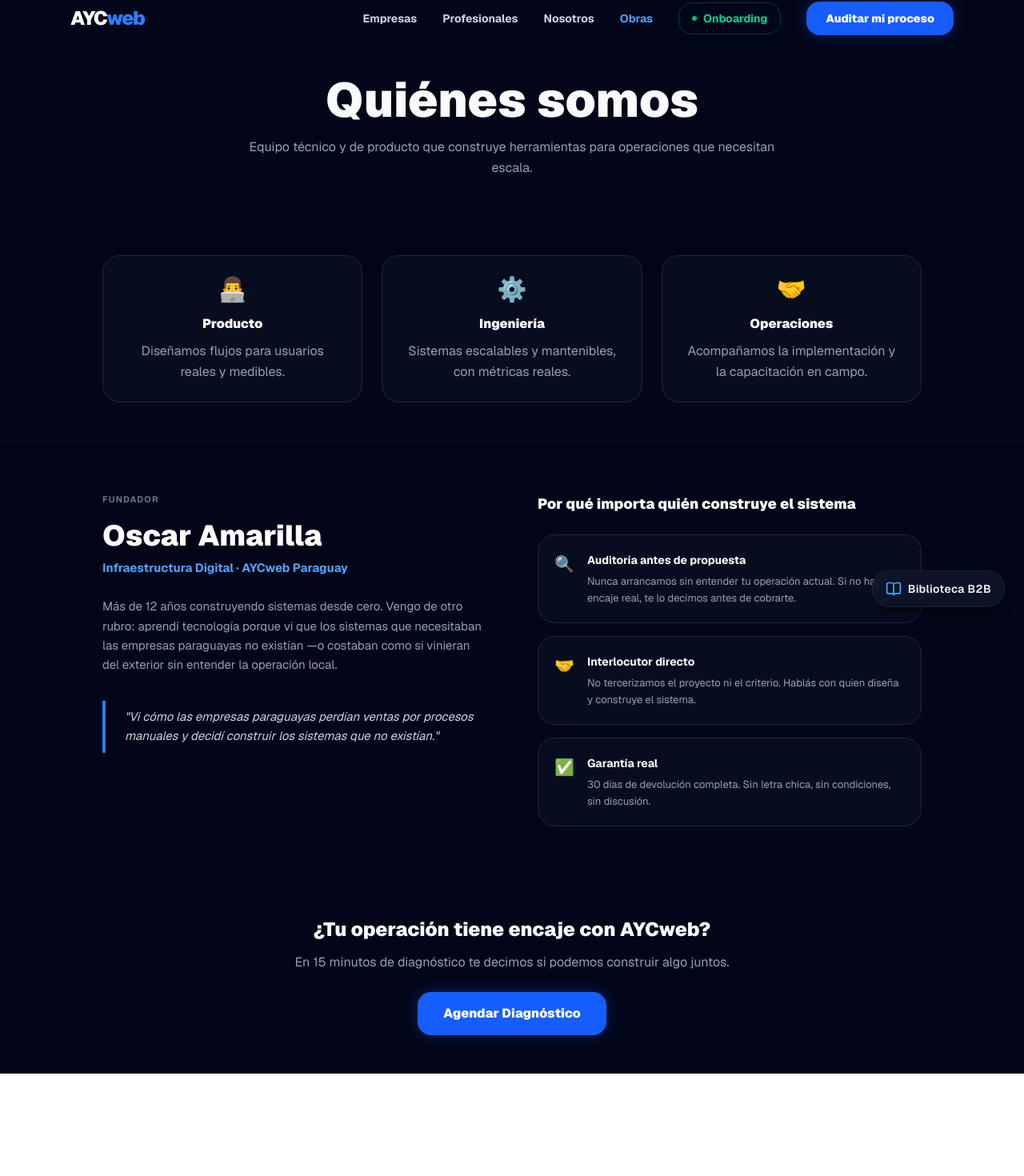
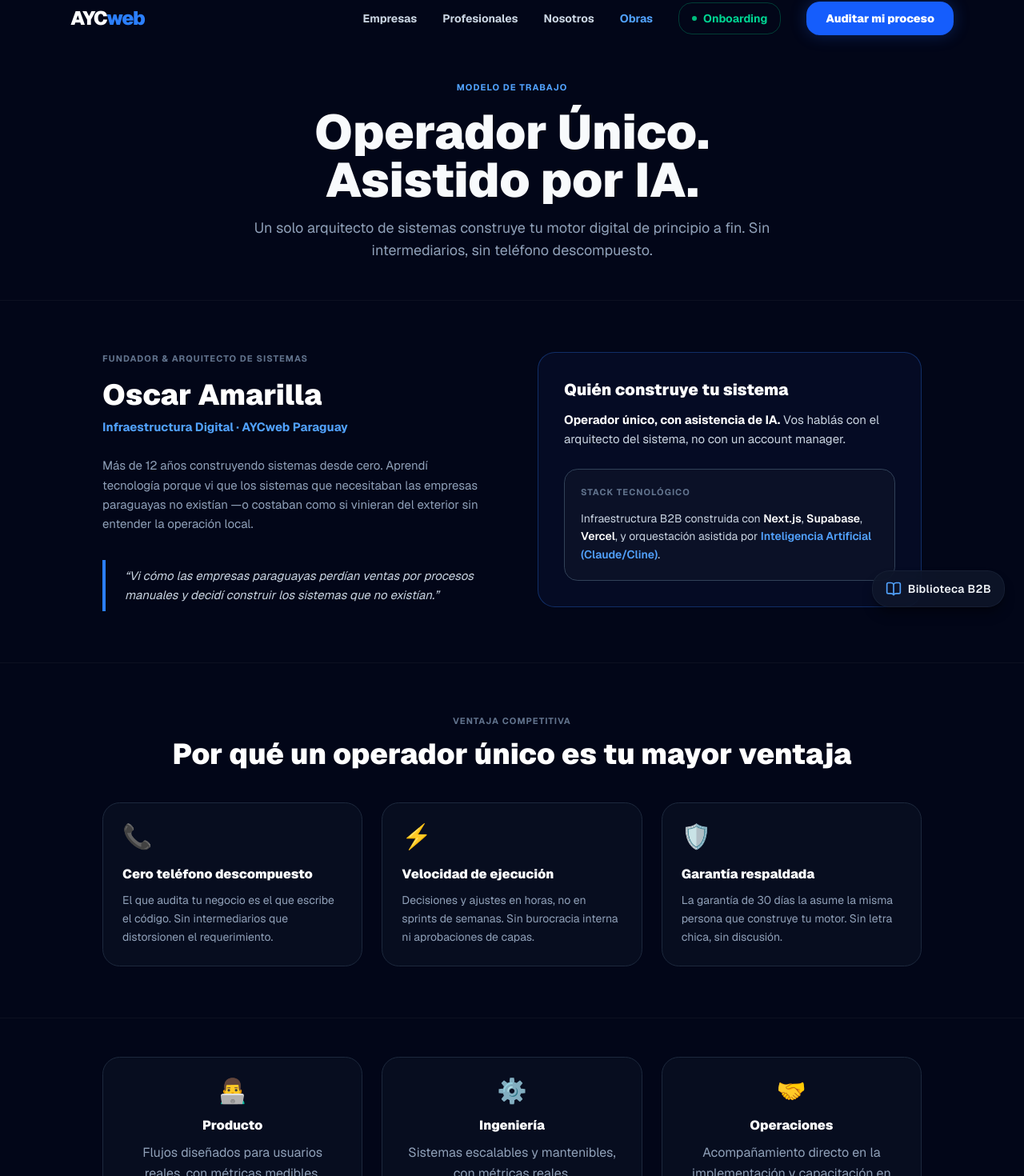
Before and after one commit to oscaramarilla/aycweb, a Next.js app: page /empresas/nosotros in a window 1280 px wide. Shown: the part 17-1487 px from the top of the page at 80% size. Before the commit the page ends 1359 px from the top, so only its background shows below. Built offline with nearby package versions, Linux system fonts and the light colour scheme.

Commit message:
feat(b2b): reposicionamiento a operador unico, inyeccion de ruc en layout y proteccion seo para rutas legacy

```diff
--- /dev/null
+++ b/app/(funnels)/oscar/layout.tsx
@@ -0,0 +1,14 @@
+import type { Metadata } from "next";
+
+// Evita indexación de Google: landing de venta directa con precios B2B Premium.
+// La ruta canónica pública es /es/empresas.
+export const metadata: Metadata = {
+  robots: {
+    index: false,
+    follow: false,
+  },
+};
+
+export default function OscarLayout({ children }: { children: React.ReactNode }) {
+  return <>{children}</>;
+}
--- a/app/[lang]/(marketing)/empresas/page.tsx
+++ b/app/[lang]/(marketing)/empresas/page.tsx
@@ -358,9 +358,9 @@ export default function ProductosPage() {
 
           <div className="grid grid-cols-1 md:grid-cols-3 gap-4">
             <div className="rounded-2xl border border-slate-800 bg-slate-900/40 p-5 text-center">
-              <div className="font-black text-white mb-2">Pagás primero</div>
+              <div className="font-black text-white mb-2">Pagás cuando aceptás</div>
               <p className="text-[13px] text-slate-400 leading-relaxed">
-                Filtramos curiosos. Compromiso mutuo desde el día uno.
+                No antes. Primero diagnóstico, después propuesta. Si la aceptás, arrancamos.
               </p>
             </div>
             <div className="rounded-2xl border border-slate-800 bg-slate-900/40 p-5 text-center">
--- a/app/[lang]/(marketing)/layout.tsx
+++ b/app/[lang]/(marketing)/layout.tsx
@@ -1,4 +1,5 @@
 import Navbar from "@/components/Navbar";
+import Footer from "@/components/Footer";
 import FloatingResourcesCTA from "@/components/ui/FloatingResourcesCTA";
 
 export default function MarketingLayout({
@@ -12,6 +13,7 @@ export default function MarketingLayout({
       <main className="flex-1">
         {children}
       </main>
+      <Footer />
       <FloatingResourcesCTA />
     </div>
   );
--- a/app/[lang]/(marketing)/nosotros/page.tsx
+++ b/app/[lang]/(marketing)/nosotros/page.tsx
@@ -2,25 +2,26 @@ import type { Metadata } from "next";
 import { buildWaLink } from "../../../../lib/config/contact";
 
 export const metadata: Metadata = {
-  title: "Quiénes Somos | Equipo de Infraestructura Digital B2B | AYCweb Paraguay",
+  title: "Operador Único + IA | Infraestructura Digital B2B | AYCweb Paraguay",
   description:
-    "Conocé al equipo detrás de AYCweb: ingeniería, producto y operaciones que construyen sistemas digitales para empresas y profesionales en Paraguay. Más de 3 años automatizando operaciones reales.",
+    "AYCweb es operado por un único arquitecto de sistemas con asistencia de IA. Hablás directo con quien construye tu motor digital, no con un account manager. Más de 12 años automatizando operaciones reales en Paraguay.",
   keywords: [
     "quiénes somos AYCweb",
-    "equipo desarrollo web paraguay",
+    "operador único desarrollo web paraguay",
     "firma infraestructura digital paraguay",
     "AYC SRL paraguay",
     "Oscar Amarilla Cáceres",
     "desarrollo B2B paraguay",
     "automatización empresas paraguay",
+    "IA augmentation paraguay",
   ],
   alternates: {
     canonical: "https://aycweb.com/es/nosotros",
   },
   openGraph: {
-    title: "Quiénes Somos | Equipo de Infraestructura Digital B2B | AYCweb Paraguay",
+    title: "Operador Único + IA | Infraestructura Digital B2B | AYCweb Paraguay",
     description:
-      "Equipo técnico y de producto que construye herramientas para operaciones que necesitan escala. Ingeniería, producto y operaciones al servicio de empresas en Paraguay.",
+      "Un solo arquitecto de sistemas, asistido por IA, construye tu motor digital de principio a fin. Sin teléfono descompuesto, sin account managers. Infraestructura B2B real para empresas en Paraguay.",
     url: "https://aycweb.com/es/nosotros",
     siteName: "AYCweb",
     images: [
@@ -28,7 +29,7 @@ export const metadata: Metadata = {
         url: "/og-image.jpg",
         width: 1200,
         height: 630,
-        alt: "Equipo AYCweb - Infraestructura Digital B2B Paraguay",
+        alt: "AYCweb - Operador Único + IA · Infraestructura Digital B2B Paraguay",
       },
     ],
     locale: "es_PY",
@@ -36,9 +37,9 @@ export const metadata: Metadata = {
   },
   twitter: {
     card: "summary_large_image",
-    title: "Quiénes Somos | AYCweb Paraguay",
+    title: "Operador Único + IA | AYCweb Paraguay",
     description:
-      "Equipo técnico que construye sistemas digitales para empresas y profesionales en Paraguay. Ingeniería, producto y operaciones.",
+      "Un solo arquitecto de sistemas con asistencia de IA. Hablás con quien construye, no con un intermediario. Infraestructura B2B para Paraguay.",
     images: ["/og-image.jpg"],
   },
 };
@@ -46,21 +47,115 @@ export const metadata: Metadata = {
 export default function NosotrosPage() {
   return (
     <div className="min-h-screen bg-slate-950 text-slate-50">
+
+      {/* ====== HERO ====== */}
       <section className="px-6 pt-28 pb-12 text-center">
         <div className="max-w-4xl mx-auto">
-          <h1 className="text-4xl md:text-6xl font-black mb-4">Quiénes somos</h1>
-          <p className="text-slate-400 max-w-2xl mx-auto">
-            Equipo técnico y de producto que construye herramientas para operaciones que necesitan escala.
+          <span className="inline-block text-blue-400 font-bold tracking-widest uppercase text-[11px] mb-4">
+            Modelo de trabajo
+          </span>
+          <h1 className="text-4xl md:text-6xl font-black mb-4">
+            Operador Único.<br className="hidden md:block" /> Asistido por IA.
+          </h1>
+          <p className="text-slate-400 max-w-2xl mx-auto text-lg">
+            Un solo arquitecto de sistemas construye tu motor digital de principio a fin.
+            Sin intermediarios, sin teléfono descompuesto.
           </p>
         </div>
       </section>
 
-      <section className="px-6 py-12">
+      {/* ====== BIO DE OSCAR + QUIÉN CONSTRUYE TU SISTEMA ====== */}
+      <section className="px-6 py-16 border-t border-white/[0.04]">
+        <div className="max-w-5xl mx-auto">
+          <div className="grid grid-cols-1 md:grid-cols-2 gap-10 md:gap-16 items-start">
+
+            {/* Columna izquierda: Bio */}
+            <div>
+              <span className="text-slate-500 font-bold tracking-widest uppercase text-[11px] mb-4 block">
+                Fundador &amp; Arquitecto de Sistemas
+              </span>
+              <h2 className="text-3xl md:text-4xl font-black text-white mb-2">Oscar Amarilla</h2>
+              <p className="text-blue-400 font-bold mb-6 text-[15px]">Infraestructura Digital · AYCweb Paraguay</p>
+              <p className="text-slate-400 leading-relaxed mb-8 text-[15px]">
+                Más de 12 años construyendo sistemas desde cero. Aprendí tecnología porque vi que los sistemas
+                que necesitaban las empresas paraguayas no existían —o costaban como si vinieran del exterior
+                sin entender la operación local.
+              </p>
+              <blockquote className="border-l-4 border-blue-500 pl-6 py-2 text-slate-300 italic leading-relaxed text-[15px]">
+                &ldquo;Vi cómo las empresas paraguayas perdían ventas por procesos manuales y decidí construir los sistemas que no existían.&rdquo;
+              </blockquote>
+            </div>
+
+            {/* Columna derecha: Quién construye tu sistema */}
+            <div className="rounded-2xl border border-blue-500/30 bg-blue-950/20 p-8">
+              <h3 className="text-xl font-black text-white mb-3">Quién construye tu sistema</h3>
+              <p className="text-slate-300 leading-relaxed mb-6 text-[15px]">
+                <strong className="text-white">Operador único, con asistencia de IA.</strong> Vos hablás con el
+                arquitecto del sistema, no con un account manager.
+              </p>
+              <div className="rounded-xl bg-slate-900/60 border border-slate-700 p-5">
+                <p className="text-slate-500 text-[11px] font-bold uppercase tracking-widest mb-3">Stack tecnológico</p>
+                <p className="text-slate-300 text-[14px] leading-relaxed">
+                  Infraestructura B2B construida con{" "}
+                  <span className="text-white font-semibold">Next.js</span>,{" "}
+                  <span className="text-white font-semibold">Supabase</span>,{" "}
+                  <span className="text-white font-semibold">Vercel</span>, y orquestación asistida por{" "}
+                  <span className="text-blue-400 font-semibold">Inteligencia Artificial (Claude/Cline)</span>.
+                </p>
+              </div>
+            </div>
+
+          </div>
+        </div>
+      </section>
+
+      {/* ====== POR QUÉ UN OPERADOR ÚNICO ES TU MAYOR VENTAJA ====== */}
+      <section className="px-6 py-16 border-t border-white/[0.04]">
+        <div className="max-w-5xl mx-auto">
+          <div className="mb-10 text-center">
+            <span className="text-slate-500 font-bold tracking-widest uppercase text-[11px] mb-3 block">
+              Ventaja competitiva
+            </span>
+            <h2 className="text-3xl md:text-4xl font-black text-white">
+              Por qué un operador único es tu mayor ventaja
+            </h2>
+          </div>
+
+          <div className="grid grid-cols-1 md:grid-cols-3 gap-6">
+            {[
+              {
+                icon: "📞",
+                title: "Cero teléfono descompuesto",
+                desc: "El que audita tu negocio es el que escribe el código. Sin intermediarios que distorsionen el requerimiento.",
+              },
+              {
+                icon: "⚡",
+                title: "Velocidad de ejecución",
+                desc: "Decisiones y ajustes en horas, no en sprints de semanas. Sin burocracia interna ni aprobaciones de capas.",
+              },
+              {
+                icon: "🛡️",
+                title: "Garantía respaldada",
+                desc: "La garantía de 30 días la asume la misma persona que construye tu motor. Sin letra chica, sin discusión.",
+              },
+            ].map((item, i) => (
+              <div key={i} className="rounded-2xl border border-slate-800 bg-slate-900/40 p-6">
+                <div className="text-3xl mb-4">{item.icon}</div>
+                <h3 className="font-black text-white mb-2 text-[16px]">{item.title}</h3>
+                <p className="text-slate-400 text-[14px] leading-relaxed">{item.desc}</p>
+              </div>
+            ))}
+          </div>
+        </div>
+      </section>
+
+      {/* ====== PILLARES OPERATIVOS ====== */}
+      <section className="px-6 py-12 border-t border-white/[0.04]">
         <div className="max-w-5xl mx-auto grid grid-cols-1 md:grid-cols-3 gap-6">
           <div className="rounded-2xl border border-slate-800 p-6 bg-slate-900/40 text-center">
             <div className="text-3xl mb-3">👨‍💻</div>
             <h3 className="font-black text-white mb-2">Producto</h3>
-            <p className="text-slate-400">Diseñamos flujos para usuarios reales y medibles.</p>
+            <p className="text-slate-400">Flujos diseñados para usuarios reales, con métricas medibles.</p>
           </div>
 
           <div className="rounded-2xl border border-slate-800 p-6 bg-slate-900/40 text-center">
@@ -72,35 +167,19 @@ export default function NosotrosPage() {
           <div className="rounded-2xl border border-slate-800 p-6 bg-slate-900/40 text-center">
             <div className="text-3xl mb-3">🤝</div>
             <h3 className="font-black text-white mb-2">Operaciones</h3>
-            <p className="text-slate-400">Acompañamos la implementación y la capacitación en campo.</p>
+            <p className="text-slate-400">Acompañamiento directo en la implementación y capacitación en campo.</p>
           </div>
         </div>
       </section>
 
-      {/* ====== BIO DE OSCAR ====== */}
-      <section className="px-6 py-16 border-t border-white/[0.04]">
+      {/* ====== GARANTÍAS ====== */}
+      <section className="px-6 py-12 border-t border-white/[0.04]">
         <div className="max-w-5xl mx-auto">
-          <div className="grid grid-cols-1 md:grid-cols-2 gap-10 md:gap-16 items-start">
-            <div>
-              <span className="text-slate-500 font-bold tracking-widest uppercase text-[11px] mb-4 block">Fundador</span>
-              <h2 className="text-3xl md:text-4xl font-black text-white mb-2">Oscar Amarilla</h2>
-              <p className="text-blue-400 font-bold mb-6 text-[15px]">Infraestructura Digital · AYCweb Paraguay</p>
-              <p className="text-slate-400 leading-relaxed mb-8 text-[15px]">
-                Más de 12 años construyendo sistemas desde cero. Vengo de otro rubro: aprendí tecnología porque
-                vi que los sistemas que necesitaban las empresas paraguayas no existían —o costaban como si
-                vinieran del exterior sin entender la operación local.
-              </p>
-              <blockquote className="border-l-4 border-blue-500 pl-6 py-2 text-slate-300 italic leading-relaxed text-[15px]">
-                "Vi cómo las empresas paraguayas perdían ventas por procesos manuales y decidí construir los sistemas que no existían."
-              </blockquote>
-            </div>
-
-            <div>
           <h3 className="text-lg font-black text-white mb-6">Por qué importa quién construye el sistema</h3>
           <div className="space-y-4">
             {[
-                  { icon: "🔍", title: "Auditoría antes de propuesta", desc: "Nunca arrancamos sin entender tu operación actual. Si no hay encaje real, te lo decimos antes de cobrarte." },
-                  { icon: "🤝", title: "Interlocutor directo", desc: "No tercerizamos el proyecto ni el criterio. Hablás con quien diseña y construye el sistema." },
+              { icon: "🔍", title: "Auditoría antes de propuesta", desc: "Nunca arranca nada sin entender tu operación actual. Si no hay encaje real, te lo digo antes de cobrarte." },
+              { icon: "🤝", title: "Interlocutor directo", desc: "El proyecto no se terceriza ni el criterio. Hablás con quien diseña y construye el sistema." },
               { icon: "✅", title: "Garantía real", desc: "30 días de devolución completa. Sin letra chica, sin condiciones, sin discusión." },
             ].map((p, i) => (
               <div key={i} className="bg-slate-900/40 border border-slate-800 rounded-2xl p-5 flex gap-4">
@@ -113,15 +192,13 @@ export default function NosotrosPage() {
             ))}
           </div>
         </div>
-          </div>
-        </div>
       </section>
 
       {/* ====== CTA FINAL ====== */}
       <section className="px-6 py-12 border-t border-white/[0.04] text-center">
         <div className="max-w-3xl mx-auto">
           <h2 className="text-2xl font-black mb-3">¿Tu operación tiene encaje con AYCweb?</h2>
-          <p className="text-slate-400 mb-6">En 15 minutos de diagnóstico te decimos si podemos construir algo juntos.</p>
+          <p className="text-slate-400 mb-6">En 15 minutos de diagnóstico te digo si puedo construir algo que resuelva tu problema real.</p>
           <a
             href={buildWaLink("Hola Oscar, quiero saber si mi operación tiene encaje con AYCweb.")}
             className="inline-block bg-blue-600 hover:bg-blue-500 text-white font-black py-3.5 px-8 rounded-xl transition-all shadow-[0_0_20px_rgba(37,99,235,0.3)]"
@@ -132,6 +209,7 @@ export default function NosotrosPage() {
           </a>
         </div>
       </section>
+
     </div>
   );
 }
--- a/app/[lang]/(marketing)/onboarding/page.tsx
+++ b/app/[lang]/(marketing)/onboarding/page.tsx
@@ -3,6 +3,7 @@
 import { useState } from "react";
 import Image from "next/image";
 import { WHATSAPP_NUMBER } from "@/lib/config/contacto";
+import { LEGAL_INFO } from "@/lib/config/legal";
 
 type CampoCopiaProps = {
   etiqueta: string;
@@ -199,6 +200,13 @@ export default function OnboardingPage() {
 
         </div>
       </section>
+
+      {/* Microfirma institucional */}
+      <div className="relative z-10 px-6 max-w-5xl mx-auto mt-6 mb-2">
+        <p className="text-center text-[11px] text-slate-600 border-t border-white/[0.04] pt-5">
+          Factura emitida por {LEGAL_INFO.razonSocial} · RUC {LEGAL_INFO.ruc}
+        </p>
+      </div>
     </div>
   );
 }
--- a/app/[lang]/(marketing)/page.tsx
+++ b/app/[lang]/(marketing)/page.tsx
@@ -2,6 +2,7 @@ import Link from "next/link";
 import { Metadata } from "next";
 import { FranjaClientes } from "@/components/social/FranjaClientes";
 import { buildWaLink } from "@/lib/config/contact";
+import { FILTRO_ADMISION_COPY } from "@/lib/config/copy/filtro-admision";
 
 // 1. CACHÉ ULTRARRÁPIDO: Guarda la página en los servidores globales de Vercel por 1 hora
 export const revalidate = 3600;
@@ -191,8 +192,7 @@ export default async function HomePage({ params }: { params: Promise<{ lang: str
                 No trabajamos por volumen. <br/> Trabajamos por encaje.
               </h2>
               <div className="space-y-4 md:space-y-6 text-slate-400 text-[15px] md:text-lg leading-relaxed">
-                <p>No aceptamos a todos los clientes. Si no vemos una oportunidad clara de ordenar o vender mejor, te lo vamos a decir de frente.</p>
-                <p className="text-blue-400 font-bold">Preferimos rechazar un proyecto antes que prometer humo.</p>
+                <p>{FILTRO_ADMISION_COPY.texto}</p>
               </div>
             </div>
 
@@ -228,7 +228,7 @@ export default async function HomePage({ params }: { params: Promise<{ lang: str
               <span className="text-4xl md:text-6xl block mb-4 md:mb-8">🛡️</span>
               <h2 className="text-2xl md:text-5xl font-black text-white mb-4 md:mb-6">Garantía sin fricción</h2>
               <p className="text-slate-400 text-[15px] md:text-xl max-w-2xl mx-auto mb-8 md:mb-10 leading-relaxed">
-                Elegimos con cuidado. Si decidimos que no somos el equipo correcto, <strong className="text-white">te devolvemos el 100%</strong>. Si en los primeros 30 días no hay conformidad real, <strong className="text-white">te devolvemos el 100%</strong>. Sin letra chica.
+                Evalúo con cuidado cada proyecto. Si no hay encaje real, te lo digo antes de cobrarte. Si en los primeros 30 días no hay conformidad real, <strong className="text-white">te devolvemos el 100%</strong>. Sin letra chica.
               </p>
 
               <div className="grid grid-cols-1 sm:grid-cols-3 gap-3 md:gap-6 mb-8 md:mb-12">
--- /dev/null
+++ b/components/Footer.tsx
@@ -0,0 +1,14 @@
+import { LEGAL_INFO } from "@/lib/config/legal";
+
+export default function Footer() {
+  return (
+    <footer className="border-t border-white/[0.04] bg-[#04050a] px-6 py-6">
+      <div className="max-w-6xl mx-auto flex flex-col sm:flex-row items-center justify-between gap-3 text-[11px] text-slate-600">
+        <span>
+          {LEGAL_INFO.razonSocial} · {LEGAL_INFO.titular} · RUC {LEGAL_INFO.ruc} · {LEGAL_INFO.direccion}
+        </span>
+        <span>© 2026 AYCweb</span>
+      </div>
+    </footer>
+  );
+}
--- /dev/null
+++ b/lib/config/copy/filtro-admision.ts
@@ -0,0 +1,5 @@
+export const FILTRO_ADMISION_COPY = {
+  titulo: "Filtro de Admisión",
+  texto:
+    "Antes de proponerte algo, te diagnosticamos sin costo. Si no vemos una oportunidad clara de impacto, te lo decimos de frente. Trabajamos con quienes ya están listos para sistematizar — y solo si nosotros podemos resolverlo bien.",
+};
--- /dev/null
+++ b/lib/config/legal.ts
@@ -0,0 +1,6 @@
+export const LEGAL_INFO = {
+  razonSocial: "AYCweb — Operador Personal Calificado",
+  titular: "Oscar Amarilla",
+  ruc: "4499507-5",
+  direccion: "Asunción, Paraguay",
+};
--- a/next.config.ts
+++ b/next.config.ts
@@ -19,6 +19,9 @@ const nextConfig: NextConfig = {
       // Migración de rutas huérfanas a [lang]/(funnels) — mayo 2026
       { source: '/diagnostico-comercial', destination: '/es/diagnostico-comercial', permanent: true },
       { source: '/motor/demo',            destination: '/es/motor/demo',            permanent: true },
+      // Protección coherencia de precios B2B Premium — rutas legacy /os → /es/empresas
+      { source: '/os',        destination: '/es/empresas', permanent: true },
+      { source: '/os/:path*', destination: '/es/empresas', permanent: true },
     ];
   },
 };
```
Lines whose indentation alone changed are shown as unchanged.
